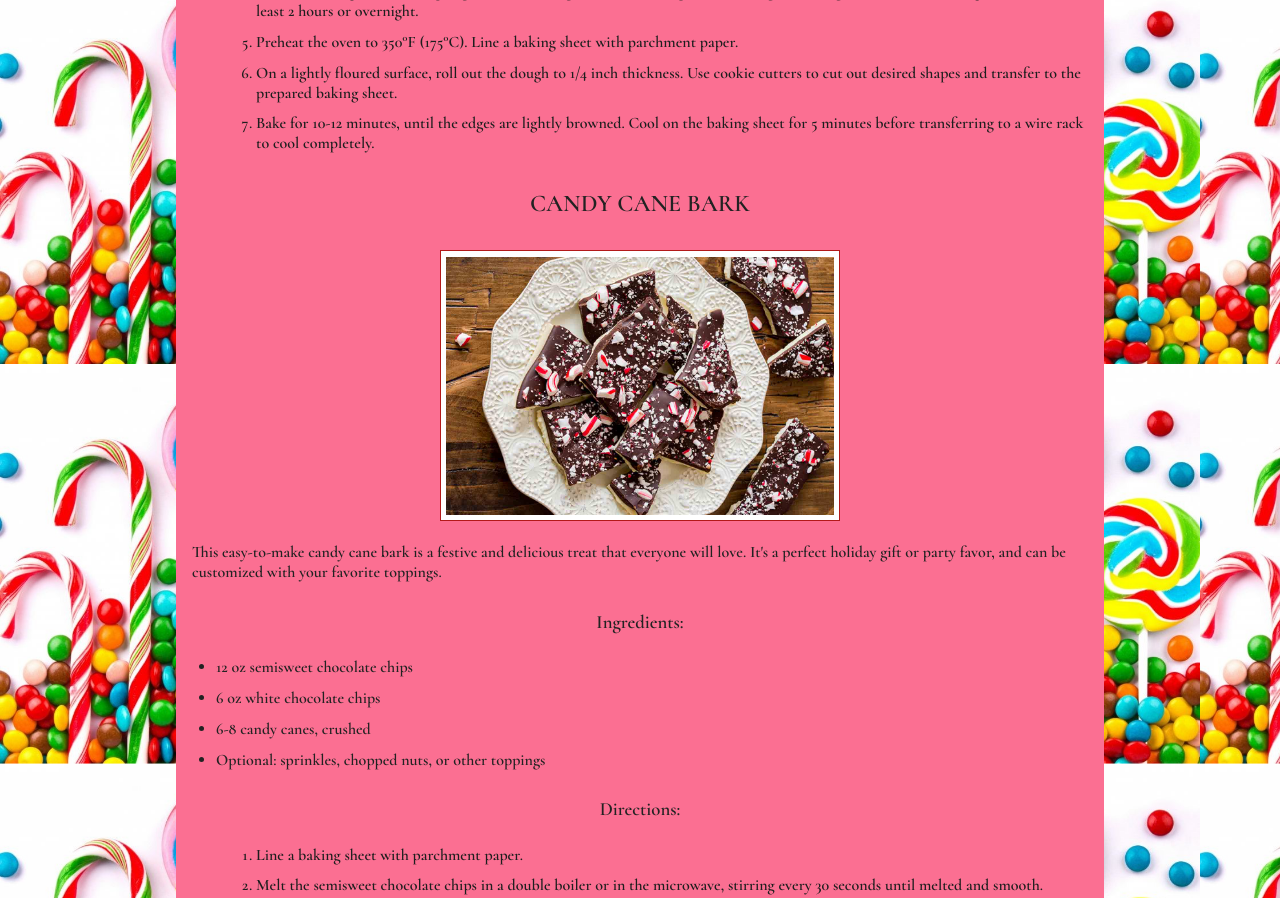
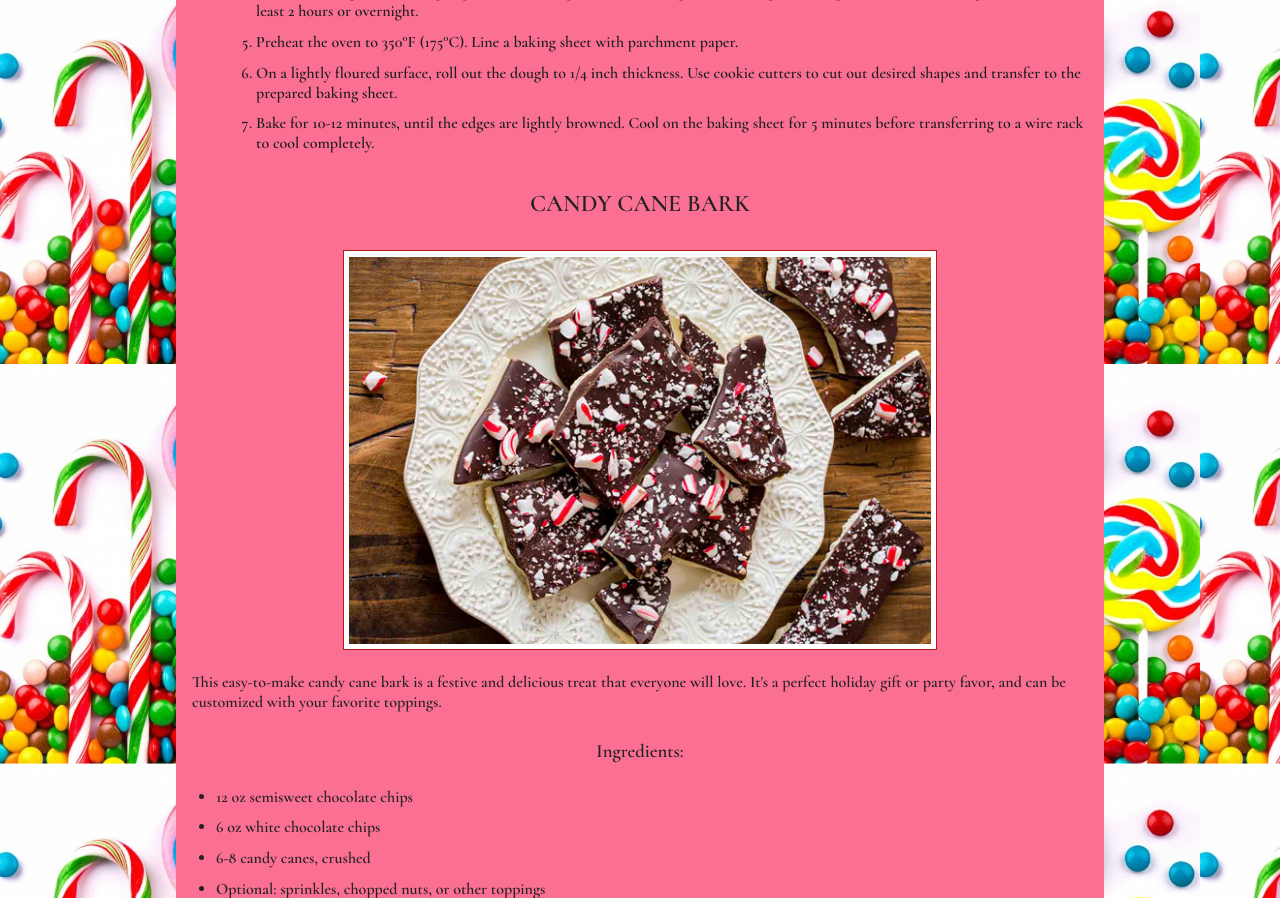
Before and after one commit to kitkat6410/COSC360_Project, a PHP site: page /myblog.html in a window 1280 px wide. Shown: the part 1633-2531 px from the top of the page. Run offline with PHP 8.4, Linux system fonts and the light colour scheme.

Commit message:
Small change

```diff
--- a/css/myblog.css
+++ b/css/myblog.css
@@ -42,7 +42,6 @@ article {
 #desc {
     margin: 0;
     background-color: #ffb3c6;
-    /* padding:1em; */
     padding-left:1em;
     padding-right:1em;
     padding-top:1em;
@@ -95,7 +94,7 @@ li {
 }
 
  .baking-image {
-    width: 400px;
+    height: 400px;
     display:block;
     margin:auto;
     margin-bottom: 1.33em;
```
